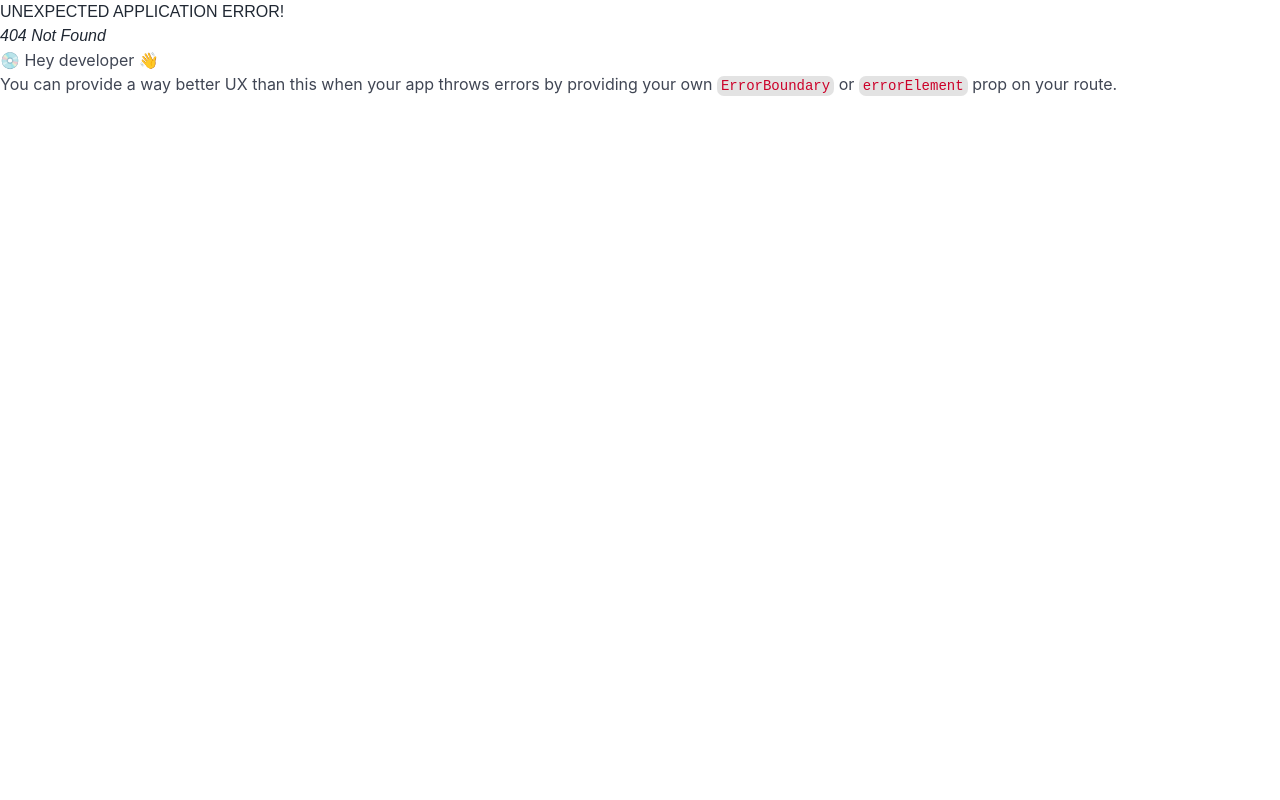
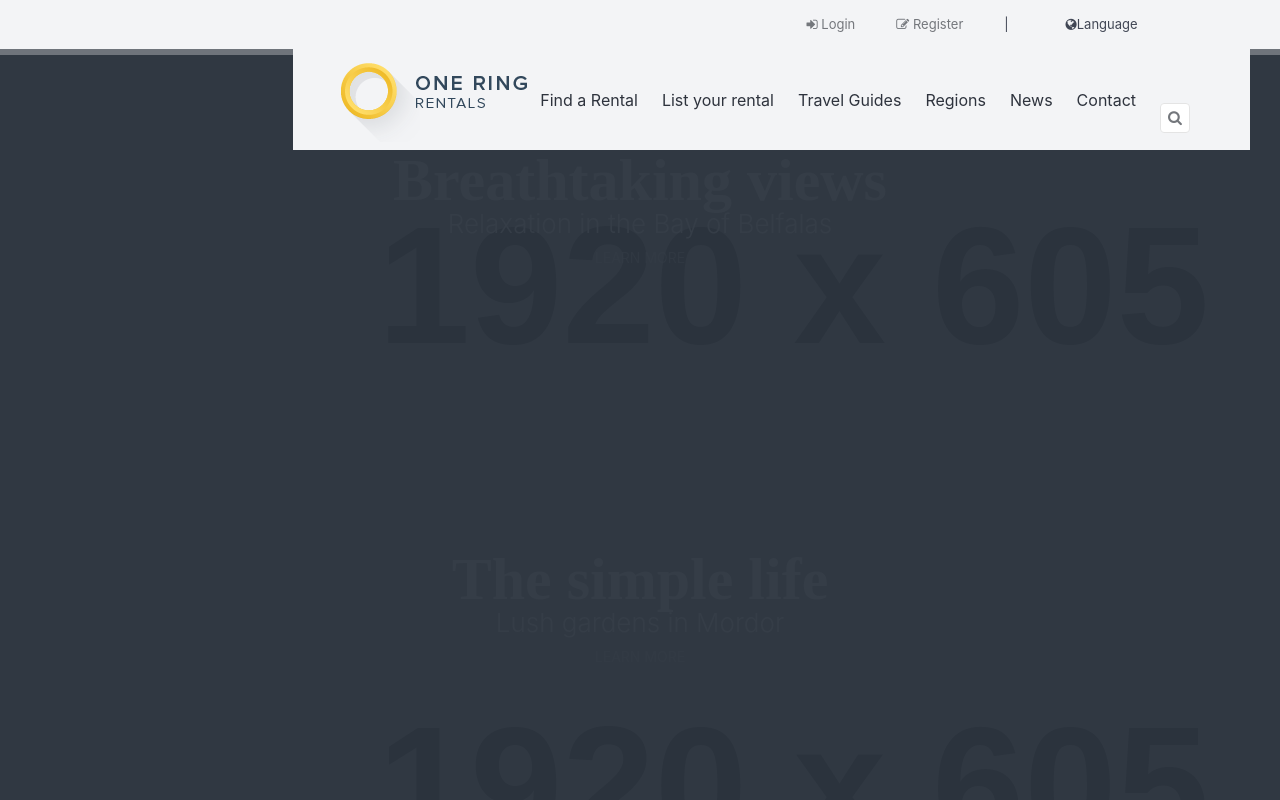
Before and after one commit to mickyreed/one-ring-rentals, a React (Create React App) app: page /home in a window 1280 px wide. Before the commit this address had no page. Shown: the top 800 px of the page. Built offline with nearby package versions, Linux system fonts and the light colour scheme.

Commit message:
feat(views): Added Views for pages Home, News, Contact and Region and set up basic routing

```diff
--- a/src/components/Footer.js
+++ b/src/components/Footer.js
@@ -13,6 +13,7 @@
  *
   */
 import React from 'react';
+import '../footer.css';
 
 const Footer = () => {
     return (
@@ -21,7 +22,7 @@ const Footer = () => {
                 <div className="columns">
                     <div className="column is-3">
                         <div className="footer-logo">
-                            <a href="#"><img src="/images/logo.png" alt="One Ring Rentals"/></a>
+                            <a href="/home"><img src="/images/logo.png" alt="One Ring Rentals"/></a>
                             <br/><br/>
                             <p>
                                 Lorem ipsum dolor sit amet, consectetur adipiscing elit. Nam
@@ -36,11 +37,11 @@ const Footer = () => {
                         <h3 className="title is-5 has-text-black">Helpful Links</h3>
                         <ul className="footer-links">
                             <hr className="is-divider has-background-grey-lighter"/>
-                            <li><a href="#">All rentals</a></li>
+                            <li><a href="/home">All rentals</a></li>
                             <hr className="is-divider has-background-grey-lighter"/>
-                            <li><a href="#">List your rental</a></li>
+                            <li><a href="/home">List your rental</a></li>
                             <hr className="is-divider has-background-grey-lighter"/>
-                            <li><a href="#">Read our FAQs</a></li>
+                            <li><a href="/home">Read our FAQs</a></li>
                             <hr className="is-divider has-background-grey-lighter"/>
                         </ul>
                     </div>
--- a/src/components/NavBar.js
+++ b/src/components/NavBar.js
@@ -51,7 +51,7 @@ const NavBar = () => {
                  style={{justifyContent: "space-between", padding: "0 1rem"}}>
                 <div className="navbar-brand">
                     <div className="nav-logo is-display-flex">
-                        <a href="../App.js"
+                        <a href="/home"
                         ><img src="/images/logo.png" alt="One Ring Rentals"
                         /></a>
                     </div>
@@ -59,12 +59,12 @@ const NavBar = () => {
 
                 <div id="navMenu" className={`navbar-menu ${isActive ? 'is-active' : ''}`}>
                     <div className="navbar-end">
-                        <a className="navbar-item" href="../App.js">Find a Rental</a>
+                        <a className="navbar-item" href="/home">Find a Rental</a>
                         <a className="navbar-item" href="#">List your rental</a>
                         <a className="navbar-item" href="#">Travel Guides</a>
-                        <a className="navbar-item" href="regions.html">Regions</a>
-                        <a className="navbar-item" href="news.html">News</a>
-                        <a className="navbar-item" href="contact.html">Contact</a>
+                        <a className="navbar-item" href="/regions">Regions</a>
+                        <a className="navbar-item" href="/news">News</a>
+                        <a className="navbar-item" href="/contact">Contact</a>
                         <div id="search-bar" className="navbar-item">
                             <SearchBar></SearchBar>
                         </div>
--- /dev/null
+++ b/src/views/ContactPage.js
@@ -0,0 +1,17 @@
+import '../App.css';
+import Header from '../components/Header';
+import Footer from '../components/Footer';
+
+function ContactPage() {
+    return (
+        <div className="App m-0 p-0">
+            <div id="wrapper">
+                <Header className="App-header"></Header>
+                <p>THIS IS THE CONTACT PAGE</p>
+                <Footer className="App-footer"></Footer>
+            </div>
+        </div>
+    );
+}
+
+export default ContactPage;
--- /dev/null
+++ b/src/views/HomePage.js
@@ -0,0 +1,18 @@
+import '../App.css';
+import Header from '../components/Header';
+import Footer from '../components/Footer';
+import Carousel from '../components/Carousel';
+
+function HomePage() {
+    return (
+        <div className="App m-0 p-0">
+            <div id="wrapper">
+                <Header className="App-header"></Header>
+                <Carousel className="App-carousel"></Carousel>
+                <Footer className="App-footer"></Footer>
+            </div>
+        </div>
+    );
+}
+
+export default HomePage;
--- /dev/null
+++ b/src/views/NewsPage.js
@@ -0,0 +1,17 @@
+import '../App.css';
+import Header from '../components/Header';
+import Footer from '../components/Footer';
+
+function NewsPage() {
+    return (
+        <div className="App m-0 p-0">
+            <div id="wrapper">
+                <Header className="App-header"></Header>
+                <p>THIS IS THE NEWS PAGE</p>
+                <Footer className="App-footer"></Footer>
+            </div>
+        </div>
+    );
+}
+
+export default NewsPage;
--- /dev/null
+++ b/src/views/RegionsPage.js
@@ -0,0 +1,17 @@
+import '../App.css';
+import Header from '../components/Header';
+import Footer from '../components/Footer';
+
+function RegionsPage() {
+    return (
+        <div className="App m-0 p-0">
+            <div id="wrapper">
+                <Header className="App-header"></Header>
+                <p>THIS IS THE REGIONS PAGE</p>
+                <Footer className="App-footer"></Footer>
+            </div>
+        </div>
+    );
+}
+
+export default RegionsPage;
```
Also changed, not shown: src/App.js (+6 -6 lines), src/components/Logo.js (+5 -5 lines), src/index.js (+30 -1 lines).
